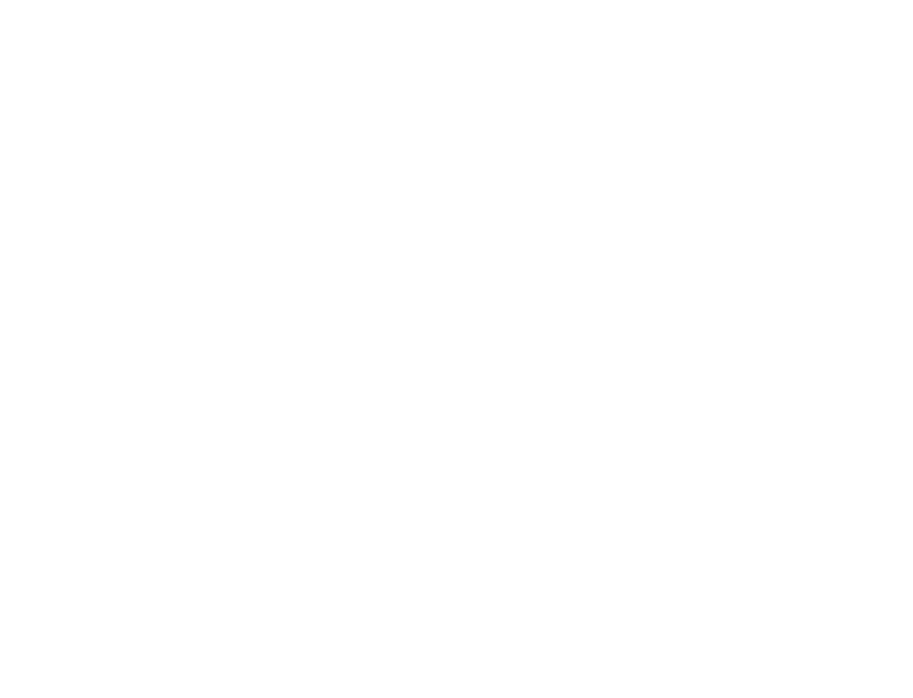
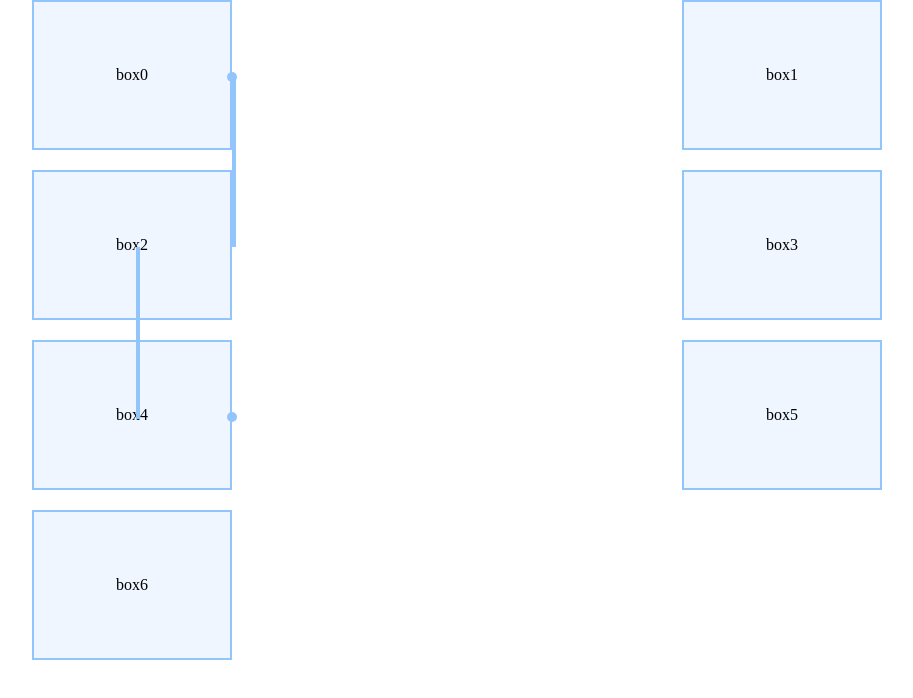
Before and after one commit to Ghibrasoft/box_connectors, a React (Vite) app: page / in a window 1280 px wide. Shown: the top 698 px of the page, without its empty margins (183-1096 px from the left). Built offline with nearby package versions, Linux system fonts and the light colour scheme.

Commit message:
Update: readme_add_repo_url_optimizing_connectors

```diff
--- a/package.json
+++ b/package.json
@@ -20,6 +20,10 @@
   ],
   "publishConfig": {
     "access": "public"
+  },
+  "repository": {
+    "type": "git",
+    "url": "https://github.com/Ghibrasoft/box_connectors"
   },
   "scripts": {
     "dev": "vite",
--- a/src/App.tsx
+++ b/src/App.tsx
@@ -1,7 +1,29 @@
+import Board from "./components/Board";
+
 function App() {
+  const boxes = [...Array(7).keys()];
+
   return (
-    <div className='wrapper'> </div>
-  )
+    <div>
+      <Board
+        connections={[
+          // { start: 0, end: 1 },
+          // { start: 0, end: 3 },
+          // { start: 2, end: 5 },
+          // { start: 6, end: 5 },
+          { start: 0, end: 4 },
+        ]}
+        lineCurviness={50}
+        withDot={true}
+      >
+        {boxes.map((_, index) => (
+          <div key={index} id={`box${index}`} className="box">
+            {`box${index}`}
+          </div>
+        ))}
+      </Board>
+    </div>
+  );
 }
 
 export default App;
--- a/src/components/Connector.tsx
+++ b/src/components/Connector.tsx
@@ -26,10 +26,15 @@ const Connector: React.FC<IConnectorProps> = ({ startBox, endBox, lineCurviness,
 
         const { boxTop, boxBottom, boxLeft, boxRight } = getBoxPositions(startId, endId);
         const leftIsHigher = boxLeft!.top < boxRight!.top;
-        const top = boxTop!.top + (boxTop!.height / 2);
+        const rightIsHigher = boxRight!.top < boxLeft!.top;
+        const top = leftIsHigher
+            ? boxLeft!.top + (boxLeft!.height / 2)
+            : boxRight!.top + (boxRight!.height / 2);
         const left = boxLeft!.right;
         const width = boxRight!.left - left;
-        const height = (boxBottom!.bottom - (boxBottom!.height / 2)) - top + borderWidth;
+        const height = leftIsHigher
+            ? (boxRight!.bottom - (boxRight!.height / 2)) - top + borderWidth
+            : (boxLeft!.bottom - (boxLeft!.height / 2)) - top + borderWidth;
         const maxBorderRadius = Math.min(lineCurviness, width);
         const currentBorderRadius = Math.min(maxBorderRadius, height - borderWidth);
         const shouldSmooth = currentBorderRadius < maxBorderRadius;
@@ -55,10 +60,10 @@ const Connector: React.FC<IConnectorProps> = ({ startBox, endBox, lineCurviness,
             left,
             width,
             height,
-            startLineStyle: { alignSelf: `flex-${leftIsHigher ? 'start' : 'end'}` },
+            startLineStyle: { alignSelf: `flex-${leftIsHigher ? 'start' : rightIsHigher ? 'end' : 'start'}` },
             centerLineTopStyle: getCenterStyle('Top', leftIsHigher ? 'Right' : 'Left'),
             centerLineBottomStyle: getCenterStyle('Bottom', leftIsHigher ? 'Left' : 'Right'),
-            endLineStyle: { alignSelf: `flex-${leftIsHigher ? 'end' : 'start'}` }
+            endLineStyle: { alignSelf: `flex-${leftIsHigher ? 'end' : rightIsHigher ? 'start' : 'end'}` }
         });
     }, [startBox, endBox, lineCurviness]);
 
--- a/src/helpers/getBoxPositions.ts
+++ b/src/helpers/getBoxPositions.ts
@@ -15,22 +15,30 @@ export const getBoxPositions = (startId: string, endId: string) => {
   return {
     boxTop: {
       top: startBoxRect.top + scrollTop,
+      bottom: startBoxRect.bottom + scrollTop,
       height: startBoxRect.height,
+      left: startBoxRect.left + scrollLeft,
+      right: startBoxRect.right + scrollLeft,
     },
     boxBottom: {
+      top: endBoxRect.top + scrollTop,
       bottom: endBoxRect.bottom + scrollTop,
       height: endBoxRect.height,
+      left: endBoxRect.left + scrollLeft,
+      right: endBoxRect.right + scrollLeft,
     },
     boxLeft: {
+      top: startBoxRect.top + scrollTop,
+      bottom: startBoxRect.bottom + scrollTop,
       left: startBoxRect.left + scrollLeft,
       right: startBoxRect.right + scrollLeft,
-      top: startBoxRect.top + scrollTop,
       height: startBoxRect.height,
     },
     boxRight: {
+      top: endBoxRect.top + scrollTop,
+      bottom: endBoxRect.bottom + scrollTop,
       left: endBoxRect.left + scrollLeft,
       right: endBoxRect.right + scrollLeft,
-      top: endBoxRect.top + scrollTop,
       height: endBoxRect.height,
     },
   };
```
Also changed, not shown: 1 other file (tests, documents, lock files or other folders).
